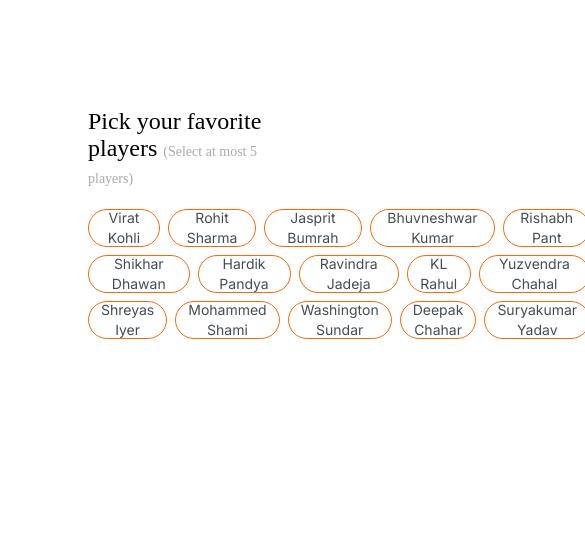
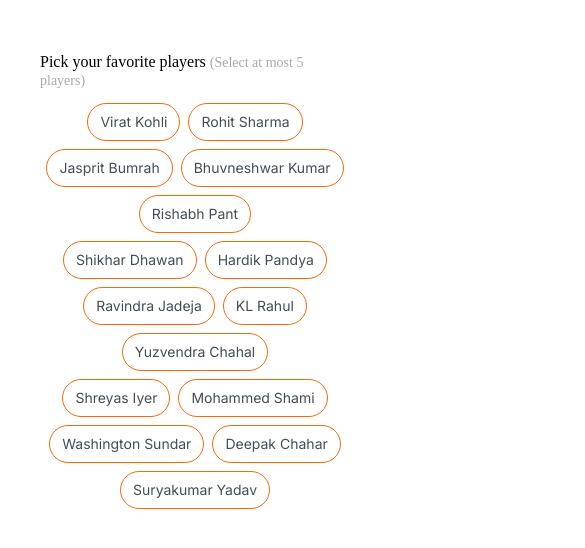
Before and after one commit to sayyamgatagat/Peerlist-IxDChallenge, a plain HTML site: page day_2/index.html in a window 390 px wide. Shown: the whole page, 585 px wide, since content can reach past the window. Drawn offline with Linux system fonts and the light colour scheme.

Commit message:
made tag container responsive for mobile devices

```diff
--- a/day_2/style.css
+++ b/day_2/style.css
@@ -186,3 +186,27 @@ h2 {
     75% { transform: rotate(-5deg); }
     100% { transform: rotate(0deg); }
 }
+
+@media only screen and (max-width: 600px) {
+    .tag-container {
+        flex-direction: row;
+        flex-wrap: wrap;
+    }
+    .tag-row {
+        flex-wrap: wrap;
+        justify-content: center;
+    }
+
+    .right-side-unselected {
+        animation: none;
+    }
+    .right-side-selected {
+        animation: none;
+    }
+    .container {
+        padding: 2rem;
+    }
+    h2 {
+        font-size: medium;
+    }
+}
```
